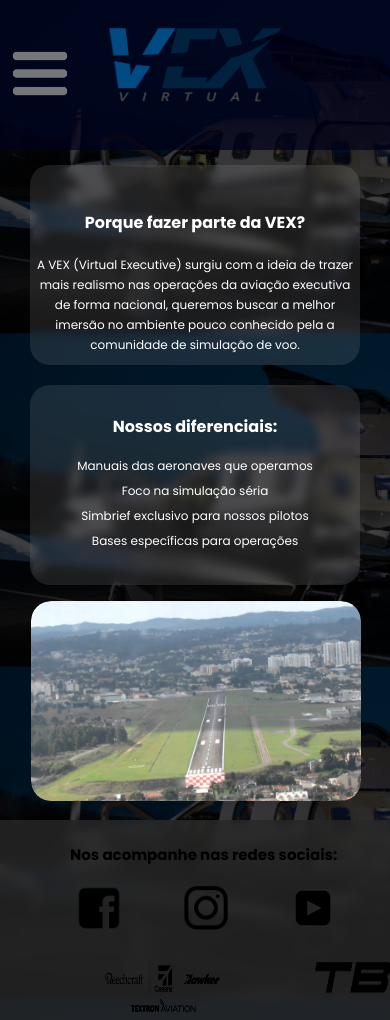
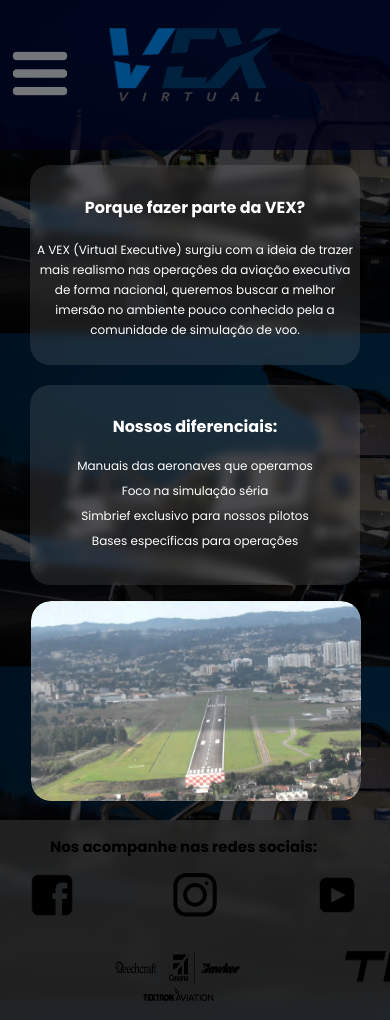
Before and after one commit to IkaroChagas/vex-virtual, a plain HTML site: page index.html in a window 390 px wide. Drawn offline with Linux system fonts and the light colour scheme.

Commit message:
home page css att

```diff
--- a/index.html
+++ b/index.html
@@ -27,7 +27,6 @@
                     <a href="./dashboard/index-dashboard.html">Dashboard</a>
                     <a href="./pilot-area/index-pilot.html">Área do piloto</a>
                     <a href="./fleet/index-fleet.html">Frota</a>
-                    <a href="#">Recursos</a>
                     <a href="#">Quem somos?</a>
                     <a href="#">Staff</a>
                 </div>
--- a/style.css
+++ b/style.css
@@ -306,7 +306,7 @@ footer {
 
     .nav-area {
         width: 450px;
-        height: 450px;
+        height: 380px;
         color: gray;
         text-align: center;
         margin: auto;
@@ -542,7 +542,7 @@ footer {
 
     .nav-area {
         width: 300px;
-        height: 300px;
+        height: 250px;
         color: gray;
         text-align: center;
         margin: auto;
@@ -591,9 +591,10 @@ footer {
     }
 
     .box-1 h2 {
+        display: block;
         font-size: 16px;
         text-align: center;
-        margin-top: -10px;
+        margin-top: -25px;
     }
 
     .box-1 p {
@@ -611,6 +612,7 @@ footer {
     }
 
     .box-2 h2 {
+        display: block;
         font-size: 16px;
         margin-top: 20px;
     }
@@ -678,7 +680,7 @@ footer {
     }
 
     .box-3 {
-        display: flex;
+        display: block;
         flex-wrap: wrap;
         background: rgba(41, 41, 41, 0.8);
         backdrop-filter: blur(5px);
@@ -692,30 +694,36 @@ footer {
         font-size: 15px;
         flex-wrap: wrap;
         margin: auto;
-        margin-right: -55px;
+        margin-right: -35px;
+    }
+
+    .social-media-logos {
+        display: flex;
+        justify-content: space-between;
+        margin: auto;
     }
 
     .social-media-logos img {
-        flex: 1;
+        display: block;
         height: 50px;
         width: 50px;
-        margin: auto;
-        margin-left: 17px;
-        justify-content: space-between;
+        margin: -30px;
+        margin-top: -5px;
     }
 
     .manufacturers-img {
         display: flex;
-        flex-wrap: nowrap;
         margin: auto;
+        margin-top: 45px;
     }
 
     .manufacturers-img img {
-        width: 150px;
+        display: block;
+        width: 160px;
         height: 50px;
         margin: auto;
-        margin-left: 60px;
-        margin-top: -9px;
+        margin-left: 70px;
+        margin-top: -17px;
     }
 
     .text-area h2 {
```
